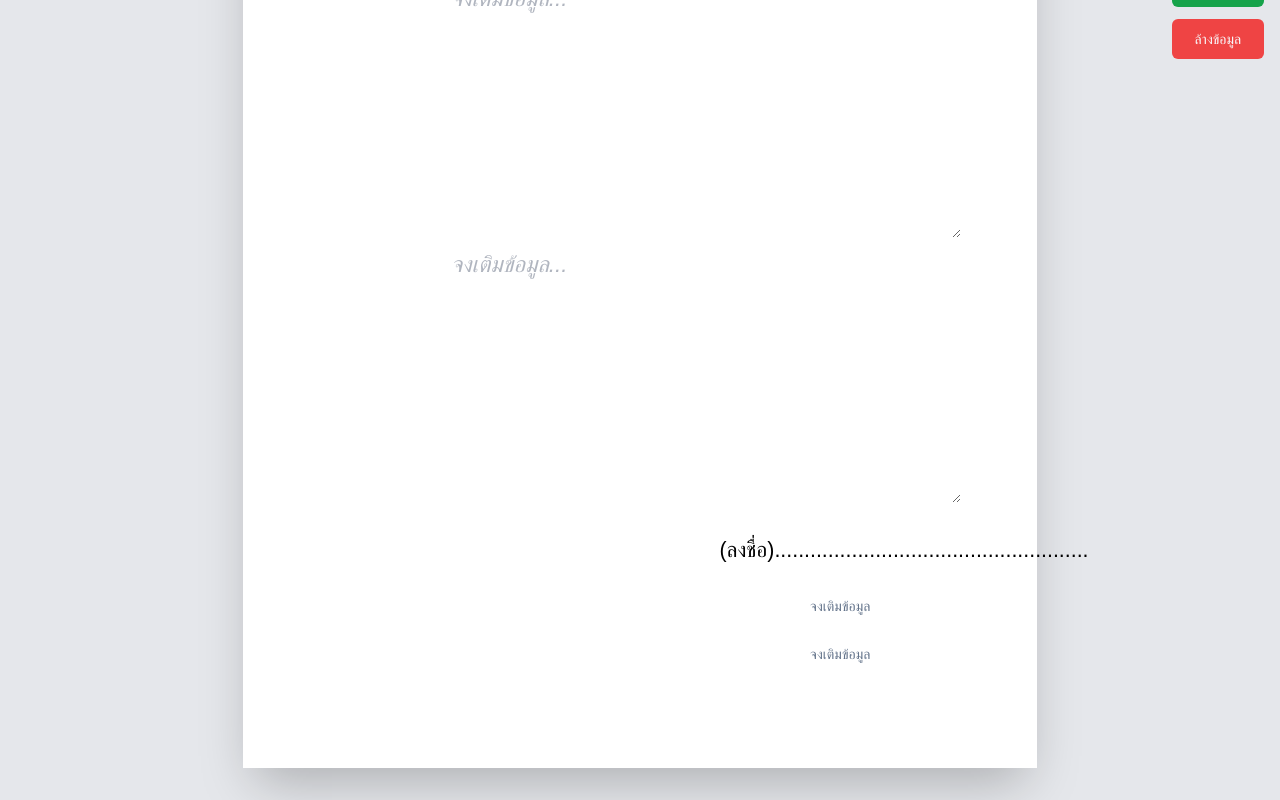
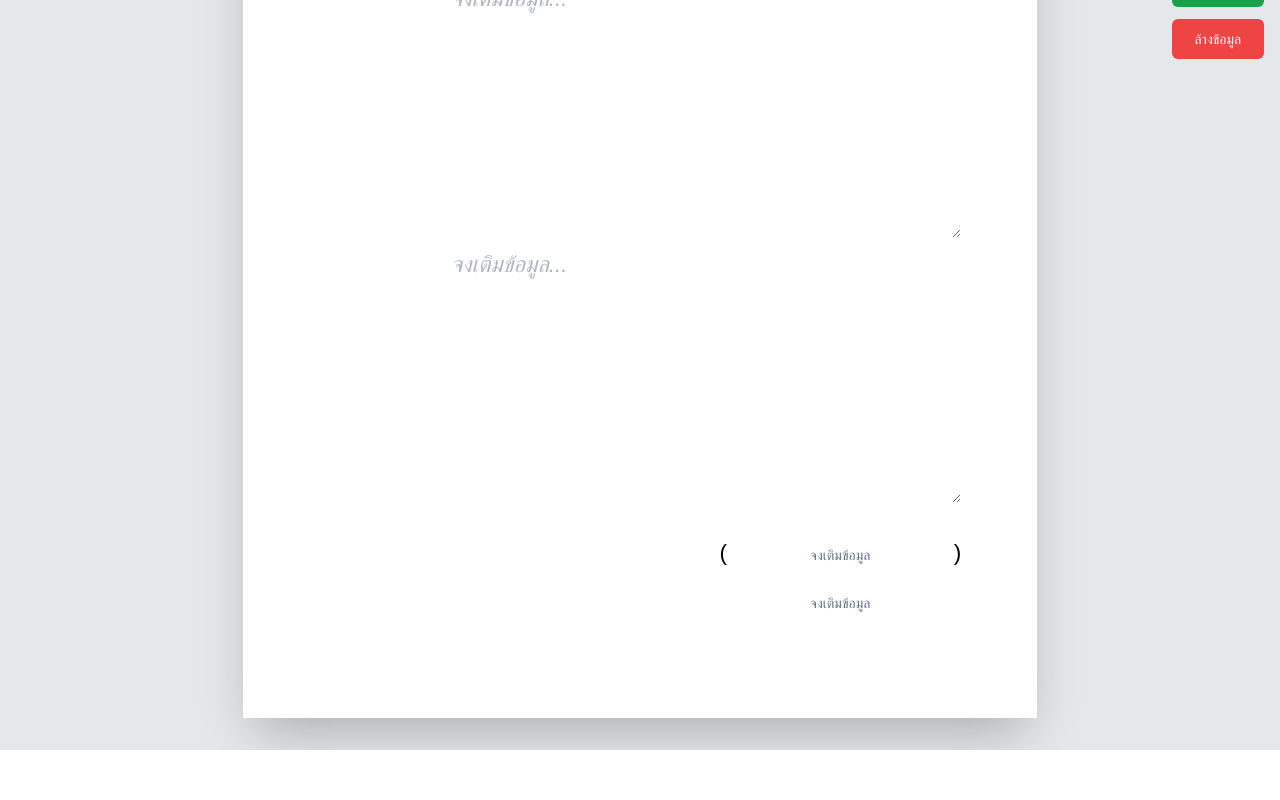
Before and after one commit to kaijiewpoo/thai-memo-craft, a React (Vite) app: page / in a window 1280 px wide. Shown: the part 725-1525 px from the top of the page. After the commit the page ends 1475 px from the top, so only its background shows below. Built offline with nearby package versions, Linux system fonts and the light colour scheme; a web font is replaced by a local one.

Commit message:
Remove signature section
Remove the signature section from the form.

```diff
--- a/src/pages/Index.tsx
+++ b/src/pages/Index.tsx
@@ -137,9 +137,10 @@ const ThaiMemoForm = () => {
 
           <div className="flex justify-end mt-8">
             <div className="w-2/5 text-center space-y-2">
-               <p className="h-[2em]">(ลงชื่อ).....................................................</p>
-              <div>
+              <div className="flex justify-center items-baseline">
+                <span className="text-[17pt]">(</span>
                 <Input name="signerName" value={formData.signerName} onChange={handleInputChange} className="text-center text-[17pt] border-none shadow-none focus:ring-0 p-0" placeholder="จงเติมข้อมูล" />
+                <span className="text-[17pt]">)</span>
               </div>
               <div>
                  <Input name="signerPosition" value={formData.signerPosition} onChange={handleInputChange} className="text-center text-[17pt] border-none shadow-none focus:ring-0 p-0" placeholder="จงเติมข้อมูล" />
```
